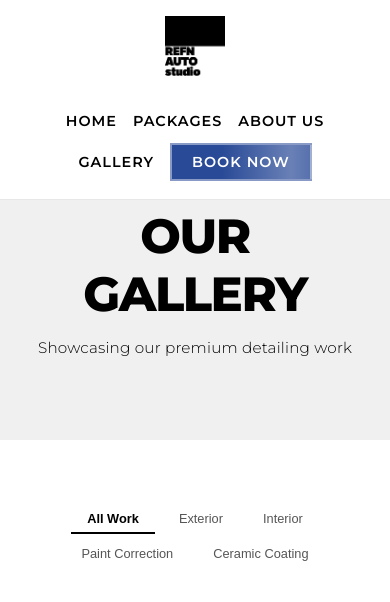
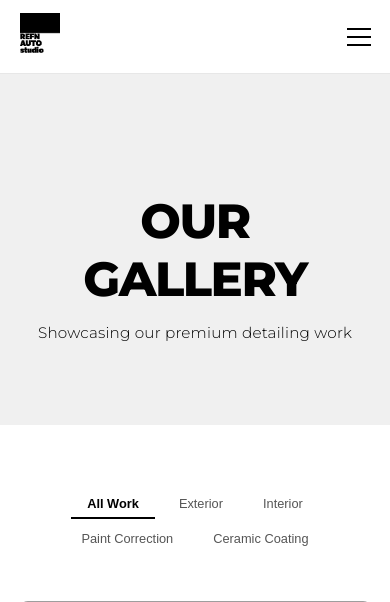
Before and after one commit to nashid7/refnautostudio, a Flask app: page /gallery in a window 390 px wide. Shown: the top 602 px of the page. Run offline with Flask 3, Linux system fonts and the light colour scheme; grey boxes are pictures that could not be loaded.

Commit message:
Update style.css

```diff
--- a/static/css/style.css
+++ b/static/css/style.css
@@ -4,7 +4,6 @@
     padding: 0;
     box-sizing: border-box;
 }
-
 :root {
     --primary-color: #000000;
     --secondary-color: #ffffff;
@@ -15,7 +14,6 @@
     --transition: all 0.25s ease;
     --box-shadow-subtle: 0 1px 3px rgba(0, 0, 0, 0.05);
 }
-
 body {
     font-family: 'Montserrat', sans-serif;
     line-height: 1.6;
@@ -25,7 +23,6 @@ body {
     font-weight: 300;
     letter-spacing: 0.2px;
 }
-
 h1, h2, h3, h4, h5, h6 {
     font-family: 'Montserrat', sans-serif;
     font-weight: 600;
@@ -33,40 +30,33 @@ h1, h2, h3, h4, h5, h6 {
     letter-spacing: -0.02em;
     margin-bottom: 0.8rem;
 }
-
 h1 {
     font-size: 3rem;
     text-transform: uppercase;
     font-weight: 800;
     letter-spacing: -0.03em;
 }
-
 h2 {
     font-size: 2rem;
     text-transform: uppercase;
     font-weight: 700;
 }
-
 h3 {
     font-size: 1.25rem;
     font-weight: 600;
 }
-
 p {
     margin-bottom: 1rem;
     font-size: 0.95rem;
 }
-
 a {
     color: var(--primary-color);
     text-decoration: none;
     transition: var(--transition);
 }
-
 a:hover {
     color: var(--medium-gray);
 }
-
 .btn {
     display: inline-block;
     padding: 0.75rem 1.75rem;
@@ -80,23 +70,19 @@ a:hover {
     background-color: var(--primary-color);
     color: var(--secondary-color);
 }
-
 .btn:hover {
     background-color: var(--medium-gray);
     transform: translateY(-2px);
 }
-
 .btn-secondary {
     background-color: transparent;
     border: 1px solid var(--primary-color);
     color: var(--primary-color);
 }
-
 .btn-secondary:hover {
     background-color: var(--primary-color);
     color: var(--secondary-color);
 }
-
 .section-header {
     text-align: center;
     margin-bottom: 4rem;
@@ -104,24 +90,19 @@ a:hover {
     margin-left: auto;
     margin-right: auto;
 }
-
 .section-header h2 {
     margin-bottom: 0.75rem;
 }
-
 .section-header p {
     color: var(--medium-gray);
 }
-
 /* Remove custom cursor styles */
 html {
     cursor: default;
 }
-
 a, button, .btn, .service, .plan, .gallery-item, .floating-cta-button {
     cursor: pointer;
 }
-
 /* Layout */
 header {
     display: flex;
@@ -137,36 +118,29 @@ header {
     border-bottom: 1px solid var(--border-light);
     transition: var(--transition);
 }
-
 header.scrolled {
     padding: 1rem 5%;
     background-color: var(--secondary-color);
 }
-
 .logo {
     display: flex;
     align-items: center;
 }
-
 .logo-image {
     height: 60px;
     width: auto;
     transition: var(--transition);
 }
-
 header.scrolled .logo-image {
     height: 50px;
 }
-
 nav ul {
     display: flex;
     list-style: none;
 }
-
 nav li {
     margin-left: 2rem;
 }
-
 nav a {
     font-size: 0.9rem;
     text-transform: uppercase;
@@ -174,7 +148,6 @@ nav a {
     font-weight: 600;
     position: relative;
 }
-
 nav a:after {
     content: '';
     position: absolute;
@@ -185,11 +158,9 @@ nav a:after {
     background-color: var(--primary-color);
     transition: var(--transition);
 }
-
 nav a:hover:after {
     width: 100%;
 }
-
 .cta-button {
     background-color: #1c3879;
     color: var(--secondary-color);
@@ -200,7 +171,6 @@ nav a:hover:after {
     animation: flash 2s infinite;
     border: 2px solid transparent;
 }
-
 @keyframes flash {
     0%, 100% {
         background-color: #1c3879;
@@ -211,7 +181,6 @@ nav a:hover:after {
         border-color: rgba(255, 255, 255, 0.5);
     }
 }
-
 .cta-button::before {
     content: '';
     position: absolute;
@@ -222,7 +191,6 @@ nav a:hover:after {
     background: linear-gradient(90deg, transparent, rgba(255, 255, 255, 0.3), transparent);
     animation: shine 1.5s infinite;
 }
-
 @keyframes shine {
     0% {
         left: -100%;
@@ -231,18 +199,15 @@ nav a:hover:after {
         left: 100%;
     }
 }
-
 .cta-button:hover {
     background-color: #2b4c9b;
     color: var(--secondary-color);
     transform: translateY(-3px);
     box-shadow: 0 4px 15px rgba(28, 56, 121, 0.4);
 }
-
 main {
     margin-top: 5rem;
 }
-
 /* Hero Section - Gradient */
 .hero-gradient {
     background: linear-gradient(135deg, #000000 0%, #222222 100%);
@@ -254,14 +219,12 @@ main {
     align-items: center;
     justify-content: center;
 }
-
 .hero-gradient .hero-content {
     max-width: 500px;
     position: relative;
     z-index: 2;
     text-align: center;
 }
-
 .hero-gradient h1 {
     font-size: 3rem;
     line-height: 1.1;
@@ -270,74 +233,62 @@ main {
     color: var(--secondary-color);
     font-weight: 700;
 }
-
 .hero-gradient p {
     font-size: 1rem;
     margin-bottom: 1.5rem;
     color: var(--light-gray);
     font-weight: 300;
 }
-
 .hero-gradient .btn-primary {
     background-color: var(--secondary-color);
     color: var(--primary-color);
 }
-
 .hero-gradient .btn-secondary {
     border-color: var(--secondary-color);
     color: var(--secondary-color);
 }
-
 .hero-gradient .btn-secondary:hover {
     background-color: var(--secondary-color);
     color: var(--primary-color);
 }
-
 .hero-buttons {
     display: flex;
     justify-content: center;
     gap: 1rem;
 }
-
 /* Feature Showcase Section */
 .feature-showcase {
     padding: 0;
     background-color: var(--primary-color);
     overflow: hidden;
 }
-
 .feature-content {
     display: flex;
     flex-direction: row;
     align-items: center;
     min-height: 80vh;
 }
-
 .feature-text {
     flex: 1;
     padding: 3rem 5%;
     color: var(--secondary-color);
 }
-
 .feature-text h2 {
     font-size: 2.5rem;
     margin-bottom: 1.5rem;
     color: var(--secondary-color);
 }
-
 .feature-text p {
     margin-bottom: 2rem;
     max-width: 400px;
     color: var(--light-gray);
 }
-
 .feature-image {
     flex: 1.2;
     height: 80vh;
     overflow: hidden;
     position: relative;
 }
-
 .feature-image img {
     width: 100%;
     height: 100%;
@@ -345,20 +296,17 @@ main {
     object-position: center;
     display: block;
 }
-
 /* Services Section */
 .services {
     padding: 8rem 5%;
     background-color: var(--secondary-color);
 }
-
 .service-grid {
     display: grid;
     grid-template-columns: repeat(auto-fit, minmax(280px, 1fr));
     gap: 3rem;
     margin-bottom: 4rem;
 }
-
 .service {
     text-align: center;
     padding: 2rem;
@@ -366,61 +314,49 @@ main {
     background-color: var(--secondary-color);
     border: 1px solid var(--border-light);
 }
-
 .service:hover {
     transform: translateY(-5px);
     box-shadow: var(--box-shadow-subtle);
 }
-
 .service-icon {
     font-size: 2rem;
     margin-bottom: 1.5rem;
 }
-
 .service h3 {
     margin-bottom: 1rem;
 }
-
 .service p {
     color: var(--medium-gray);
 }
-
 .cta-container {
     text-align: center;
     margin-top: 2rem;
 }
-
 /* Why Choose Us Section */
 .why-choose {
     padding: 8rem 5%;
     background-color: var(--accent-color);
 }
-
 .features-container {
     display: grid;
     grid-template-columns: repeat(auto-fit, minmax(280px, 1fr));
     gap: 3rem;
 }
-
 .feature {
     text-align: center;
     padding: 2rem;
 }
-
 .feature h3 {
     margin-bottom: 1rem;
 }
-
 .feature p {
     color: var(--medium-gray);
 }
-
 /* Testimonials Section */
 .testimonials-section {
     padding: 4rem 0;
     background-color: #f9f9f9;
 }
-
 .testimonial-scroll {
     display: flex;
     overflow-x: auto;
@@ -431,21 +367,17 @@ main {
     scrollbar-width: thin;
     scrollbar-color: #888 #f1f1f1;
 }
-
 .testimonial-scroll::-webkit-scrollbar {
     height: 8px;
 }
-
 .testimonial-scroll::-webkit-scrollbar-track {
     background: #f1f1f1;
     border-radius: 10px;
 }
-
 .testimonial-scroll::-webkit-scrollbar-thumb {
     background: #888;
     border-radius: 10px;
 }
-
 .refn-testimonial {
     flex: 0 0 auto;
     width: 300px;
@@ -455,22 +387,18 @@ main {
     box-shadow: 0 2px 4px rgba(0, 0, 0, 0.1);
     transition: transform 0.3s ease;
 }
-
 .refn-testimonial:hover {
     transform: translateY(-5px);
 }
-
 .refn-quote {
     font-size: 1rem;
     line-height: 1.5;
     margin-bottom: 1rem;
 }
-
 .refn-client {
     font-weight: bold;
     color: #333;
 }
-
 /* CTA Booking Section */
 .cta-booking {
     padding: 6rem 2rem;
@@ -480,36 +408,30 @@ main {
     background-position: center;
     color: var(--secondary-color);
 }
-
 .cta-booking h2 {
     font-size: 2.5rem;
     margin-bottom: 1rem;
     color: var(--secondary-color);
 }
-
 .cta-booking p {
     margin-bottom: 2rem;
     color: var(--light-gray);
 }
-
 .btn-cta {
     background-color: var(--secondary-color);
     color: var(--primary-color);
     padding: 1rem 2.5rem;
     font-size: 1rem;
 }
-
 .btn-cta:hover {
     background-color: var(--accent-color);
 }
-
 /* Pricing Section */
 .page-header {
     padding: 8rem 2rem 4rem;
     text-align: center;
     background-color: var(--accent-color);
 }
-
 .pricing-plans {
     display: grid;
     grid-template-columns: repeat(auto-fit, minmax(280px, 1fr));
@@ -517,7 +439,6 @@ main {
     padding: 5rem 5%;
     background-color: var(--secondary-color);
 }
-
 .plan {
     background-color: var(--secondary-color);
     border: 1px solid var(--border-light);
@@ -525,18 +446,15 @@ main {
     transition: var(--transition);
     position: relative;
 }
-
 .plan.featured {
     transform: scale(1.03);
     border-color: var(--primary-color);
     z-index: 1;
 }
-
 .plan:hover {
     transform: translateY(-5px);
     box-shadow: var(--box-shadow-subtle);
 }
-
 .ribbon {
     position: absolute;
     right: -5px;
@@ -549,61 +467,50 @@ main {
     transform: rotate(45deg);
     z-index: 2;
 }
-
 .plan-header {
     background-color: var(--primary-color);
     padding: 2rem;
     text-align: center;
     color: var(--secondary-color);
 }
-
 .plan-header h2 {
     color: var(--secondary-color);
 }
-
 .price {
     font-size: 1.75rem;
     font-weight: 600;
     margin-top: 0.5rem;
 }
-
 .plan-features {
     padding: 2rem;
 }
-
 .plan-features ul {
     list-style: none;
 }
-
 .plan-features li {
     margin-bottom: 0.75rem;
     position: relative;
     padding-left: 1.5rem;
     color: var(--primary-color);
 }
-
 .plan-features li:before {
     content: '✓';
     position: absolute;
     left: 0;
     color: var(--primary-color);
 }
-
 .plan-footer {
     padding: 0 2rem 2rem;
     text-align: center;
 }
-
 .plan-footer .btn {
     width: 100%;
 }
-
 /* About Page Styles */
 .about-story {
     padding: 6rem 5%;
     background-color: var(--secondary-color);
 }
-
 .about-content {
     max-width: 1200px;
     margin: 0 auto;
@@ -611,40 +518,33 @@ main {
     flex-direction: column;
     gap: 3rem;
 }
-
 .about-image {
     width: 100%;
     height: 400px;
     overflow: hidden;
     border-radius: 8px;
 }
-
 .about-image img {
     width: 100%;
     height: 100%;
     object-fit: cover;
 }
-
 .about-text {
     text-align: center;
 }
-
 .about-text h2 {
     margin-bottom: 2rem;
     font-size: 2.5rem;
 }
-
 .about-text p {
     margin-bottom: 1.5rem;
     color: var(--medium-gray);
     line-height: 1.8;
 }
-
 .our-approach {
     padding: 6rem 5%;
     background-color: var(--accent-color);
 }
-
 .values-grid {
     display: grid;
     grid-template-columns: repeat(auto-fit, minmax(250px, 1fr));
@@ -652,7 +552,6 @@ main {
     max-width: 1200px;
     margin: 0 auto;
 }
-
 .value-item {
     background-color: var(--secondary-color);
     padding: 2rem;
@@ -660,30 +559,24 @@ main {
     text-align: center;
     transition: transform 0.3s ease;
 }
-
 .value-item:hover {
     transform: translateY(-5px);
 }
-
 .value-icon {
     font-size: 2.5rem;
     margin-bottom: 1rem;
 }
-
 .value-item h3 {
     margin-bottom: 1rem;
     color: var(--primary-color);
 }
-
 .value-item p {
     color: var(--medium-gray);
 }
-
 .team {
     padding: 6rem 5%;
     background-color: var(--secondary-color);
 }
-
 .team-grid {
     display: grid;
     grid-template-columns: repeat(auto-fit, minmax(280px, 1fr));
@@ -691,11 +584,9 @@ main {
     max-width: 1200px;
     margin: 0 auto;
 }
-
 .team-member {
     text-align: center;
 }
-
 .member-image {
     width: 200px;
     height: 200px;
@@ -704,27 +595,22 @@ main {
     margin: 0 auto 1.5rem;
     overflow: hidden;
 }
-
 .team-member h3 {
     margin-bottom: 0.5rem;
     color: var(--primary-color);
 }
-
 .team-member p {
     color: var(--medium-gray);
     margin-bottom: 0.5rem;
 }
-
 .member-desc {
     font-size: 0.9rem;
     font-style: italic;
 }
-
 .certifications {
     padding: 6rem 5%;
     background-color: var(--accent-color);
 }
-
 .cert-grid {
     display: grid;
     grid-template-columns: repeat(auto-fit, minmax(250px, 1fr));
@@ -732,7 +618,6 @@ main {
     max-width: 1200px;
     margin: 0 auto;
 }
-
 .cert-item {
     background-color: var(--secondary-color);
     padding: 2rem;
@@ -740,26 +625,21 @@ main {
     text-align: center;
     transition: transform 0.3s ease;
 }
-
 .cert-item:hover {
     transform: translateY(-5px);
 }
-
 .cert-item h3 {
     margin-bottom: 0.5rem;
     color: var(--primary-color);
 }
-
 .cert-item p {
     color: var(--medium-gray);
 }
-
 /* Gallery Section Styles */
 .gallery-section {
     padding: 4rem 5%;
     background-color: var(--secondary-color);
 }
-
 .gallery-filters {
     display: flex;
     justify-content: center;
@@ -767,7 +647,6 @@ main {
     margin-bottom: 3rem;
     flex-wrap: wrap;
 }
-
 .filter {
     background: none;
     border: none;
@@ -779,12 +658,10 @@ main {
     font-size: 0.9rem;
     position: relative;
 }
-
 .filter.active, .filter:hover {
     color: var(--primary-color);
     font-weight: 600;
 }
-
 .filter.active:after {
     content: '';
     position: absolute;
@@ -794,7 +671,6 @@ main {
     height: 2px;
     background-color: var(--primary-color);
 }
-
 .gallery-grid {
     display: grid;
     grid-template-columns: repeat(auto-fill, minmax(300px, 1fr));
@@ -802,7 +678,6 @@ main {
     max-width: 1400px;
     margin: 0 auto;
 }
-
 .gallery-item {
     position: relative;
     border-radius: 8px;
@@ -810,18 +685,15 @@ main {
     background-color: var(--accent-color);
     transition: transform 0.3s ease;
 }
-
 .gallery-item:hover {
     transform: translateY(-5px);
 }
-
 .gallery-image {
     position: relative;
     width: 100%;
     padding-top: 75%; /* 4:3 Aspect Ratio */
     overflow: hidden;
 }
-
 .gallery-image img {
     position: absolute;
     top: 0;
@@ -831,11 +703,9 @@ main {
     object-fit: cover;
     transition: transform 0.3s ease;
 }
-
 .gallery-item:hover .gallery-image img {
     transform: scale(1.05);
 }
-
 .gallery-caption {
     position: absolute;
     bottom: 0;
@@ -847,42 +717,18 @@ main {
     transform: translateY(100%);
     transition: transform 0.3s ease;
 }
-
 .gallery-item:hover .gallery-caption {
     transform: translateY(0);
 }
-
 .gallery-caption h3 {
     margin-bottom: 0.5rem;
     font-size: 1.2rem;
     color: var(--secondary-color);
 }
-
 .gallery-caption p {
     font-size: 0.9rem;
     color: var(--light-gray);
     margin: 0;
-}
-
-@media (max-width: 768px) {
-    .gallery-filters {
-        gap: 0.5rem;
-    }
-
-    .filter {
-        padding: 0.4rem 1rem;
-        font-size: 0.8rem;
-    }
-
-    .gallery-grid {
-        grid-template-columns: repeat(auto-fill, minmax(250px, 1fr));
-        gap: 1.5rem;
-    }
-
-    .gallery-caption {
-        transform: translateY(0);
-        background: linear-gradient(to top, rgba(0, 0, 0, 0.9), rgba(0, 0, 0, 0.6));
-    }
 }
 
 /* Testimonials */
@@ -890,12 +736,10 @@ main {
     padding: 6rem 5%;
     background-color: var(--accent-color);
 }
-
 .testimonial-slider {
     max-width: 800px;
     margin: 0 auto;
 }
-
 /* CTA Section */
 .cta-section {
     text-align: center;
@@ -903,51 +747,42 @@ main {
     background-color: var(--primary-color);
     color: var(--secondary-color);
 }
-
 .cta-section h2 {
     font-size: 2.5rem;
     margin-bottom: 1rem;
     color: var(--secondary-color);
 }
-
 .cta-section p {
     margin-bottom: 2rem;
     color: var(--light-gray);
 }
-
 /* Additional Services */
 .additional-services {
     padding: 6rem 5%;
     background-color: var(--secondary-color);
 }
-
 .services-grid {
     display: grid;
     grid-template-columns: repeat(auto-fit, minmax(200px, 1fr));
     gap: 2rem;
 }
-
 .add-on {
     padding: 1.8rem;
     text-align: center;
     border: 1px solid var(--border-light);
 }
-
 .add-on h3 {
     margin-bottom: 0.5rem;
 }
-
 .add-on p {
     color: var(--medium-gray);
 }
-
 /* Footer */
 footer {
     background-color: var(--primary-color);
     color: var(--secondary-color);
     padding-top: 4rem;
 }
-
 .footer-content {
     display: grid;
     grid-template-columns: repeat(auto-fit, minmax(250px, 1fr));
@@ -956,35 +791,29 @@ footer {
     margin: 0 auto;
     padding: 0 5% 3rem;
 }
-
 .footer-section h3 {
     margin-bottom: 1.5rem;
     font-size: 1.1rem;
     letter-spacing: 1px;
     text-transform: uppercase;
 }
-
 .footer-section p {
     color: var(--light-gray);
     font-size: 0.9rem;
     margin-bottom: 0.5rem;
 }
-
 .social-links {
     display: flex;
     gap: 1rem;
     margin-top: 1rem;
 }
-
 .social-links a {
     color: var(--light-gray);
     font-size: 0.9rem;
 }
-
 .social-links a:hover {
     color: var(--secondary-color);
 }
-
 .copyright {
     border-top: 1px solid #333;
     padding: 1.5rem 0;
@@ -992,7 +821,6 @@ footer {
     font-size: 0.8rem;
     color: var(--light-gray);
 }
-
 /* Floating CTA Button */
 .floating-cta {
     position: fixed;
@@ -1000,7 +828,6 @@ footer {
     right: 2rem;
     z-index: 99;
 }
-
 .floating-cta-button {
     background-color: #1c3879;
     color: var(--secondary-color);
@@ -1015,7 +842,6 @@ footer {
     overflow: hidden;
     animation: flash 2s infinite;
 }
-
 .floating-cta-button::before {
     content: '';
     position: absolute;
@@ -1026,12 +852,49 @@ footer {
     background: linear-gradient(90deg, transparent, rgba(255, 255, 255, 0.3), transparent);
     animation: shine 1.5s infinite;
 }
-
 .floating-cta-button:hover {
     background-color: #2b4c9b;
     color: var(--secondary-color);
     transform: translateY(-5px);
     box-shadow: 0 8px 20px rgba(28, 56, 121, 0.4);
+}
+
+/* Mobile Menu Styles */
+.mobile-menu-toggle {
+    display: none;
+    flex-direction: column;
+    justify-content: space-between;
+    width: 24px;
+    height: 18px;
+    cursor: pointer;
+    z-index: 1001;
+}
+
+.mobile-menu-toggle span {
+    display: block;
+    height: 2px;
+    width: 100%;
+    background-color: var(--primary-color);
+    transition: var(--transition);
+}
+
+/* Menu overlay */
+.menu-overlay {
+    position: fixed;
+    top: 0;
+    left: 0;
+    width: 100%;
+    height: 100%;
+    background-color: rgba(0, 0, 0, 0.5);
+    z-index: 999;
+    opacity: 0;
+    visibility: hidden;
+    transition: opacity 0.3s ease;
+}
+
+.menu-overlay.active {
+    opacity: 1;
+    visibility: visible;
 }
 
 /* Responsive adjustments */
@@ -1040,36 +903,29 @@ footer {
         flex-direction: column-reverse;
         min-height: auto;
     }
-
     .feature-text {
         padding: 3rem 5%;
         text-align: center;
     }
-
     .feature-text p {
         margin-left: auto;
         margin-right: auto;
     }
-
     .feature-image {
         height: 60vh;
         width: 100%;
     }
-
     .hero-gradient h1 {
         font-size: 3rem;
     }
-
     .about-content {
         grid-template-columns: 1fr;
         gap: 2rem;
     }
-
     .about-image {
         min-height: 300px;
         order: -1;
     }
-
     .about-text h2 {
         font-size: 2rem;
     }
@@ -1077,18 +933,73 @@ footer {
 
 @media (max-width: 768px) {
     header {
-        flex-direction: column;
-        padding: 1rem;
+        padding: 1rem 5%;
+        flex-wrap: nowrap;
+        justify-content: space-between;
+    }
+
+    .logo-image {
+        height: 45px;
+    }
+
+    .mobile-menu-toggle {
+        display: flex;
     }
 
     nav ul {
-        margin-top: 1rem;
-        flex-wrap: wrap;
-        justify-content: center;
+        position: fixed;
+        top: 0;
+        right: -100%;
+        width: 80%;
+        max-width: 300px;
+        height: 100vh;
+        background-color: var(--secondary-color);
+        flex-direction: column;
+        align-items: flex-start;
+        justify-content: flex-start;
+        padding: 80px 2rem 2rem;
+        transition: right 0.3s ease;
+        box-shadow: -5px 0 15px rgba(0, 0, 0, 0.1);
+        z-index: 1000;
+        margin: 0;
+    }
+
+    nav ul.active {
+        right: 0;
     }
 
     nav li {
-        margin: 0.5rem;
+        margin: 1rem 0;
+        width: 100%;
+    }
+
+    nav a {
+        display: block;
+        font-size: 1rem;
+    }
+
+    .cta-button {
+        margin-top: 1rem;
+        display: inline-block;
+        width: auto;
+    }
+
+    /* Increase main content margin to prevent header overlap */
+    main {
+        margin-top: 70px;
+    }
+
+    /* Animate hamburger to X */
+    .mobile-menu-toggle.active span:nth-child(1) {
+        transform: translateY(8px) rotate(45deg);
+    }
+
+    .mobile-menu-toggle.active span:nth-child(2) {
+        opacity: 0;
+    }
+
+    .mobile-menu-toggle.active span:nth-child(3) {
+        transform: translateY(-8px) rotate(-45deg);
     }
 
     .hero-gradient h1 {
@@ -1104,9 +1015,39 @@ footer {
         width: 100%;
         text-align: center;
     }
+
+    .gallery-filters {
+        gap: 0.5rem;
+    }
+
+    .filter {
+        padding: 0.4rem 1rem;
+        font-size: 0.8rem;
+    }
+
+    .gallery-grid {
+        grid-template-columns: repeat(auto-fill, minmax(250px, 1fr));
+        gap: 1.5rem;
+        .gallery-caption {
+        transform: translateY(0);
+        background: linear-gradient(to top, rgba(0, 0, 0, 0.9), rgba(0, 0, 0, 0.6));
+    }
 }
 
 @media (max-width: 480px) {
+    .logo-image {
+        height: 40px;
+    }
+
+    main {
+        margin-top: 65px;
+    }
+
+    /* Adjust padding for very small screens */
+    header {
+        padding: 0.8rem 5%;
+    }
+
     .hero-gradient h1 {
         font-size: 2rem;
     }
```
